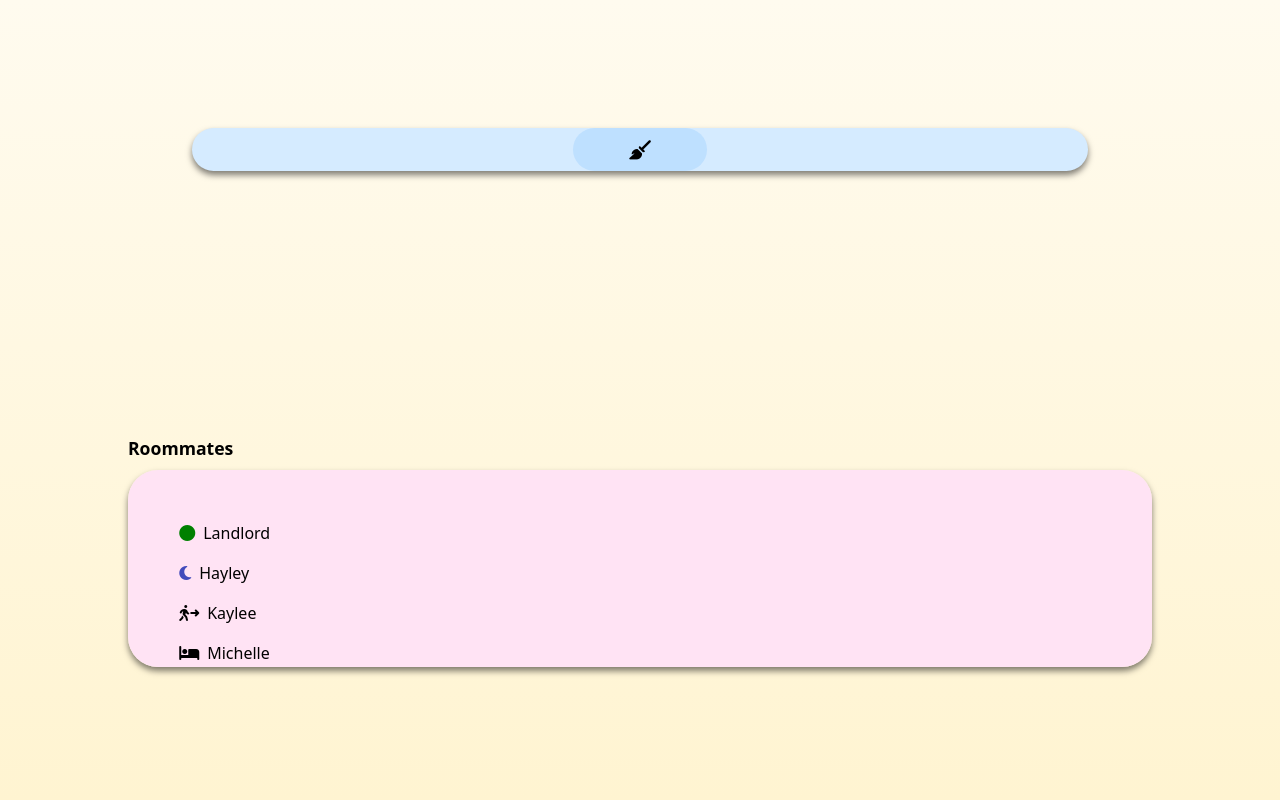
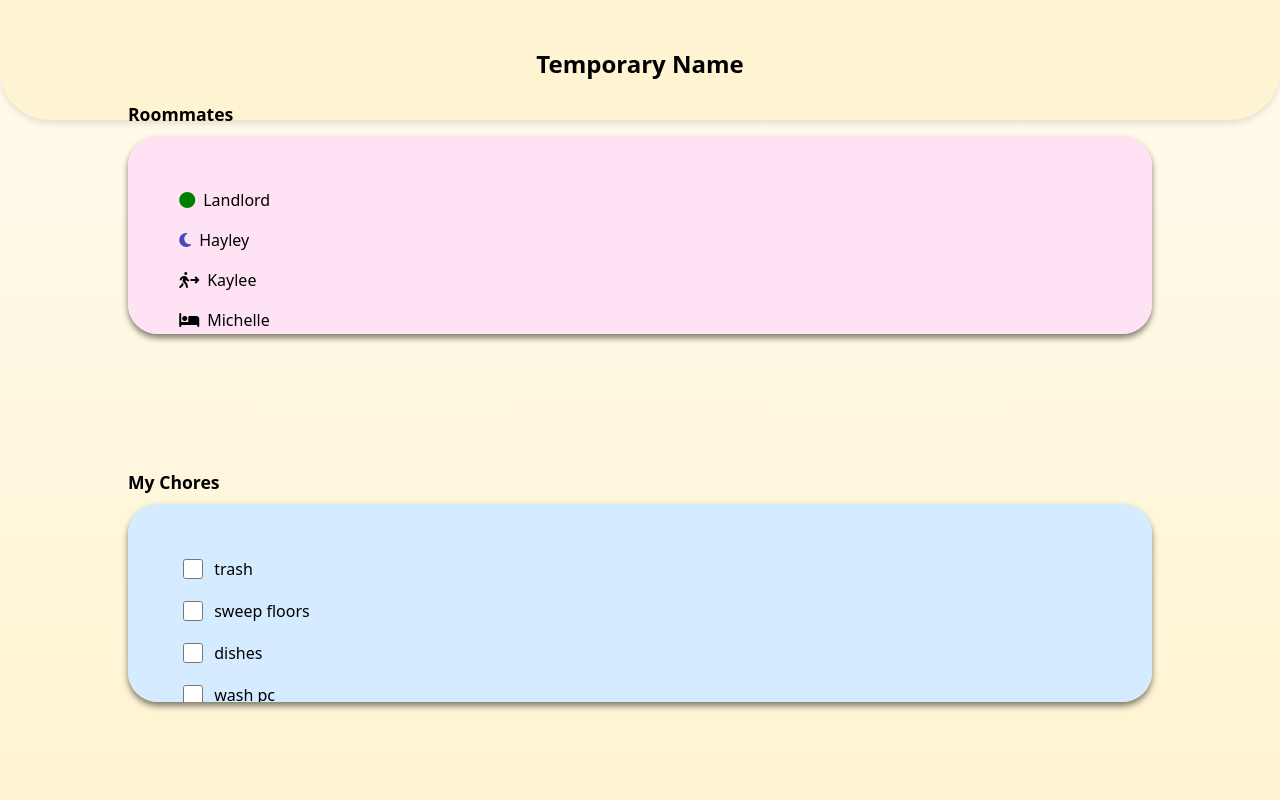
Before and after one commit to yureinon/individually-wrapped, a React (Vite) app in the folder mern/client/: page /home in a window 1280 px wide. Shown: the top 800 px of the page. Built offline with nearby package versions, Linux system fonts and the light colour scheme.

Commit message:
add yellow top

```diff
--- a/mern/client/src/App.jsx
+++ b/mern/client/src/App.jsx
@@ -47,6 +47,11 @@ function App() {
               <Home />
             // </AuthenticatedRoute>
           } />
+          <Route path="/schedule" element={
+            // <AuthenticatedRoute>
+              <SchedulePage />
+            // </AuthenticatedRoute>
+          } />
           <Route path="/houseselection" element={
             // <AuthenticatedRoute>
               <HouseSelection />
--- a/mern/client/src/home/Home.jsx
+++ b/mern/client/src/home/Home.jsx
@@ -1,16 +1,20 @@
 import '../styles/Home.css'
 import Chore from './Chore.jsx'
 import Roommate from './Roommate.jsx'
+import {useNavigate} from 'react-router-dom';
 // import nerdImg from '../assets/nerd.png'
 
 
 function Home() {
+  const navigate = useNavigate();
 
   return (
     <div className = "home">
+      <div className="yellow-curve1"></div>
       <div className = "nav-bar">
-        <button className="broom-button"><i className="fa-solid fa-broom"></i></button>
+        <button className="broom-button" onClick={() => navigate("/schedule")}><i className="fa-solid fa-broom"></i></button>
       </div>
+      <h1 className="home-name">Temporary Name</h1>
       <div className = "roommates">
         <h1 className = "roommates-title">Roommates</h1>
         <div className = "roommates-card">
--- a/mern/client/src/schedule/page.jsx
+++ b/mern/client/src/schedule/page.jsx
@@ -4,8 +4,12 @@ import DatePicker from './dates';
 import nerdImg from '../assets/nerd.png'
 import EventBlock from './event';
 import CreateEvent from './createevent';
+import {useNavigate} from 'react-router-dom';
 // clicking arrows on dates moves selected date to the next one / prev one, re-render dates component
+
+
 function SchedulePage() {
+  const navigate = useNavigate();
   const today = new Date();
   const [current, setCurrent] = React.useState(today)
   const formatted = current.toLocaleDateString('en-US', {
@@ -49,7 +53,8 @@ function SchedulePage() {
   d1.getDate() === d2.getDate();
   return (
     <div className="background">
-      <button className="btn"><i className="fa fa-arrow-left"></i></button>
+      <div className="yellow-curve2"></div>
+      <button className="btn" onClick={() => navigate("/home")}><i className="fa fa-arrow-left"></i></button>
       <div className="dateheader">
         {formatted}
       </div>
--- a/mern/client/src/styles/Home.css
+++ b/mern/client/src/styles/Home.css
@@ -1,11 +1,3 @@
-/* .home {
-    color: #66574E;
-    width: 100vw;
-    height: 100vh;
-    font-family: "Nunito", sans-serif;
-    background: linear-gradient(to bottom, #FFFBEF 0%, #FFF4D1 100%);
-} */
-
 .home {
     height: 100vh;
     width: 100vw;
@@ -14,12 +6,13 @@
     flex-direction: column;
     align-items: center;
     background: linear-gradient(to bottom, #FFFBEF 0%, #FFF4D1 100%);
+    z-index: -1;
 }
 
 .nav-bar {
     display: flex;
     justify-content: center;
-    margin-top: 10%;
+    margin-top: -20%;
     width: 70%;
     background-color: #D5EBFF;
     border-radius: 999px;
@@ -38,7 +31,6 @@
 }
 
 .roommates {
-    padding-top: 20%;
     display: flex;
     flex-direction: column;
     width: 80%;
@@ -52,10 +44,6 @@
 }
 
 .roommates-card {
-    /* height: 100%;
-    background-color: #FFE3F4;
-    border-radius: 30px;
-    box-shadow: 0 4px 6px rgba(0, 0, 0, 0.5); */
     height: 100%;
     background-color: #FFE3F4;
     border-radius: 30px;
@@ -143,3 +131,21 @@
 .icon {
     color: black;
 }
+
+.home-name {
+    color:black;
+    padding-top: 10%;
+    font-size: 150%;
+}
+
+.yellow-curve1 {
+    width: 100%;
+    height: 15%;
+    background-color: #FFF4D1;
+    border-bottom-left-radius: 50px;
+    border-bottom-right-radius: 50px;
+    display: flex;
+    justify-content: center;
+    align-items: flex-end;
+    box-shadow: 0 4px 6px rgba(0, 0, 0, 0.1);
+}
--- a/mern/client/src/styles/schedule.css
+++ b/mern/client/src/styles/schedule.css
@@ -7,6 +7,7 @@
   align-items: center;
   font-family: 'Nunito', sans-serif;
   color: black;
+  z-index: -1;
 }
 
 .dateheader {
@@ -43,7 +44,7 @@
 }
 
 .displaydates {
-  margin-top: 60px;
+  margin-top: 20px;
   display: flex;
   flex-direction: row;
   gap: 40px;
@@ -171,3 +172,15 @@
   justify-content: center;
   margin-top: 10px;
 }
+
+.yellow-curve2 {
+  width: 100%;
+  height: 60%;
+  background-color: #FFF4D1;
+  border-bottom-left-radius: 50px;
+  border-bottom-right-radius: 50px;
+  display: flex;
+  justify-content: center;
+  align-items: flex-end;
+  box-shadow: 0 4px 6px rgba(0, 0, 0, 0.1);
+}
```
